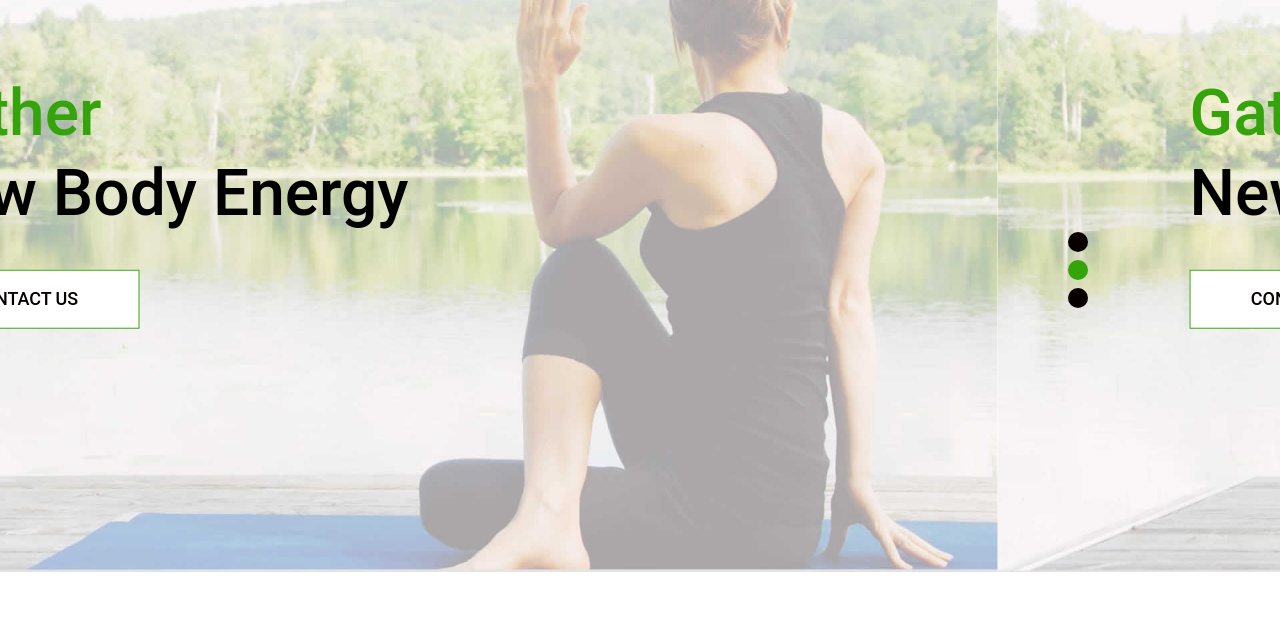
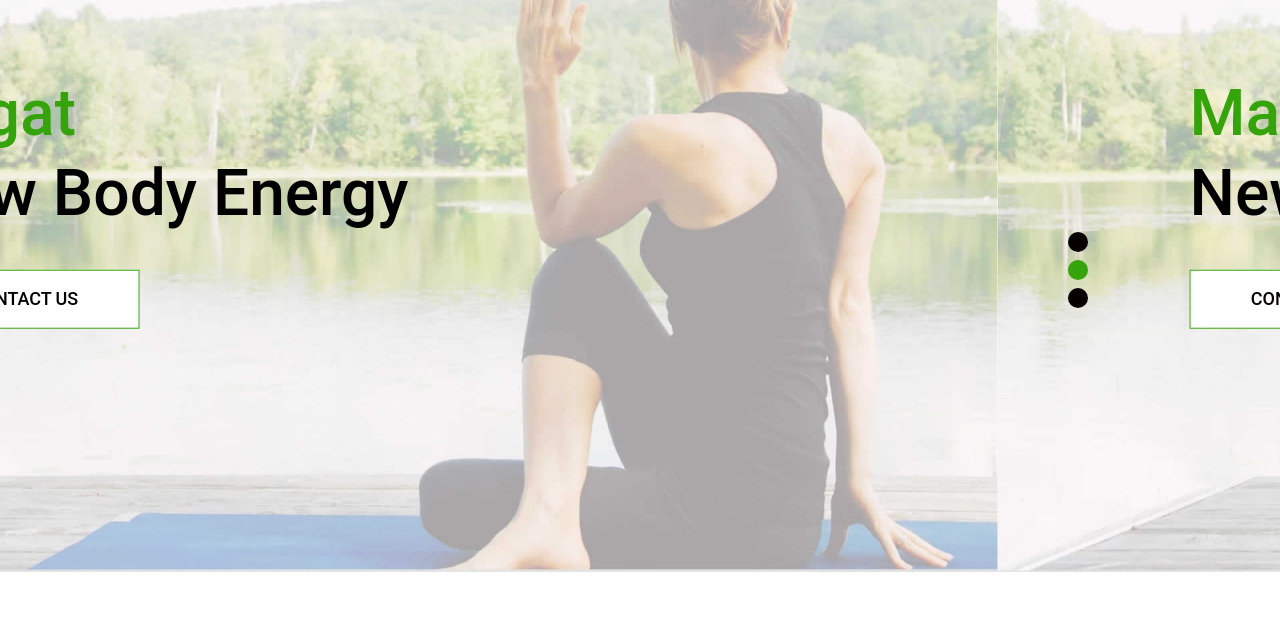
Before and after one commit to sugatmanshakya/pipelineWebsite, a plain HTML site: page index.html in a window 1280 px wide. Shown: the part 169-800 px from the top of the page. Drawn offline with Linux system fonts and the light colour scheme; some packages are replaced by stand-ins of ours.

Commit message:
Add files via upload

```diff
--- a/index.html
+++ b/index.html
@@ -115,7 +115,7 @@
                             <img class="first-slide" src="images/banner.jpg" alt="First slide">
                             <div class="container">
                                 <div class="carousel-caption relative">
-                                    <h1>Gather<br>
+                                    <h1>Sugat<br>
                 <strong class="dark_brown">New Body Energy</strong></h1>
 
                                     <a href="#">contact us</a>
@@ -126,7 +126,7 @@
                             <img class="second-slide" src="images/banner.jpg" alt="Second slide">
                             <div class="container">
                                 <div class="carousel-caption relative">
-                                    <h1>Gather<br>
+                                    <h1>Man<br>
                 <strong class="dark_brown">New Body Energy</strong></h1>
 
                                     <a href="#">contact us</a>
@@ -137,7 +137,7 @@
                             <img class="third-slide" src="images/banner.jpg" alt="Third slide">
                             <div class="container">
                                 <div class="carousel-caption relative">
-                                    <h1>Gather<br>
+                                    <h1>Shakya<br>
                 <strong class="dark_brown">New Body Energy</strong></h1>
 
                                     <a href="#">contact us</a>
```
